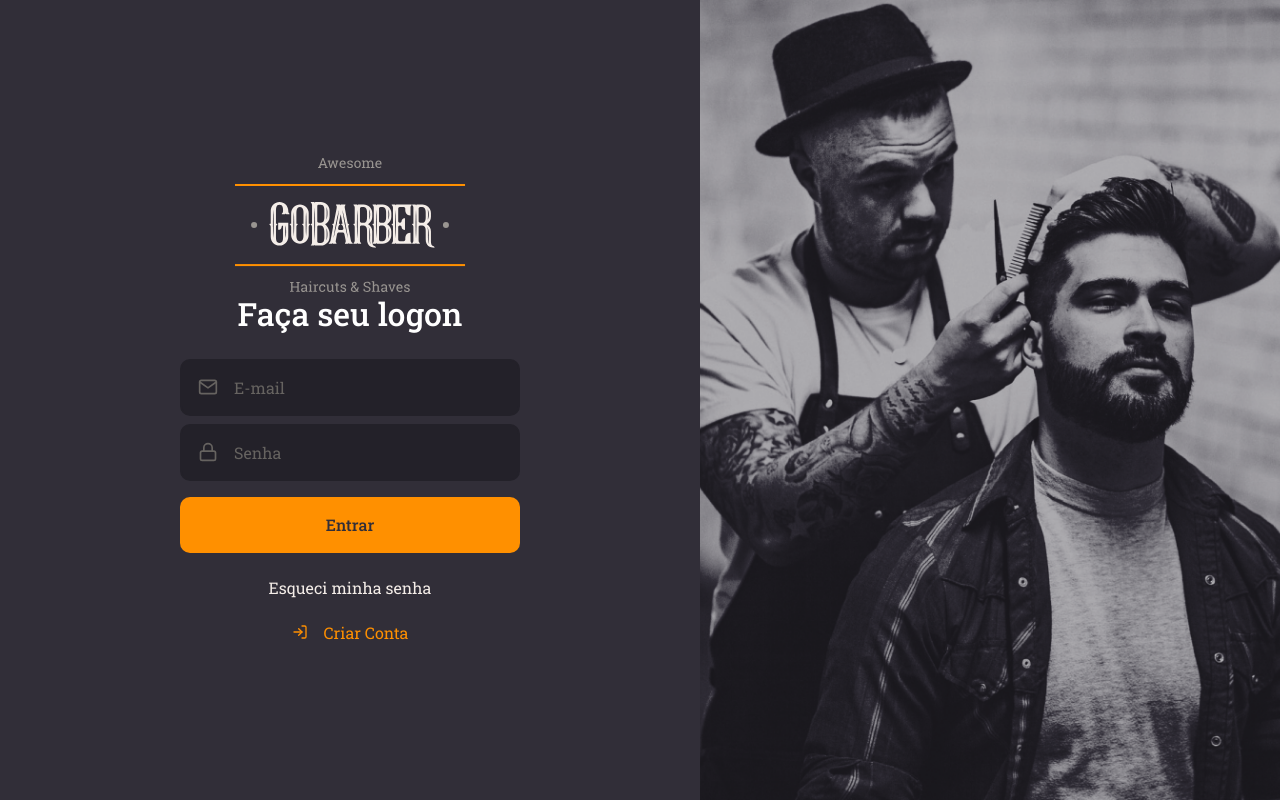
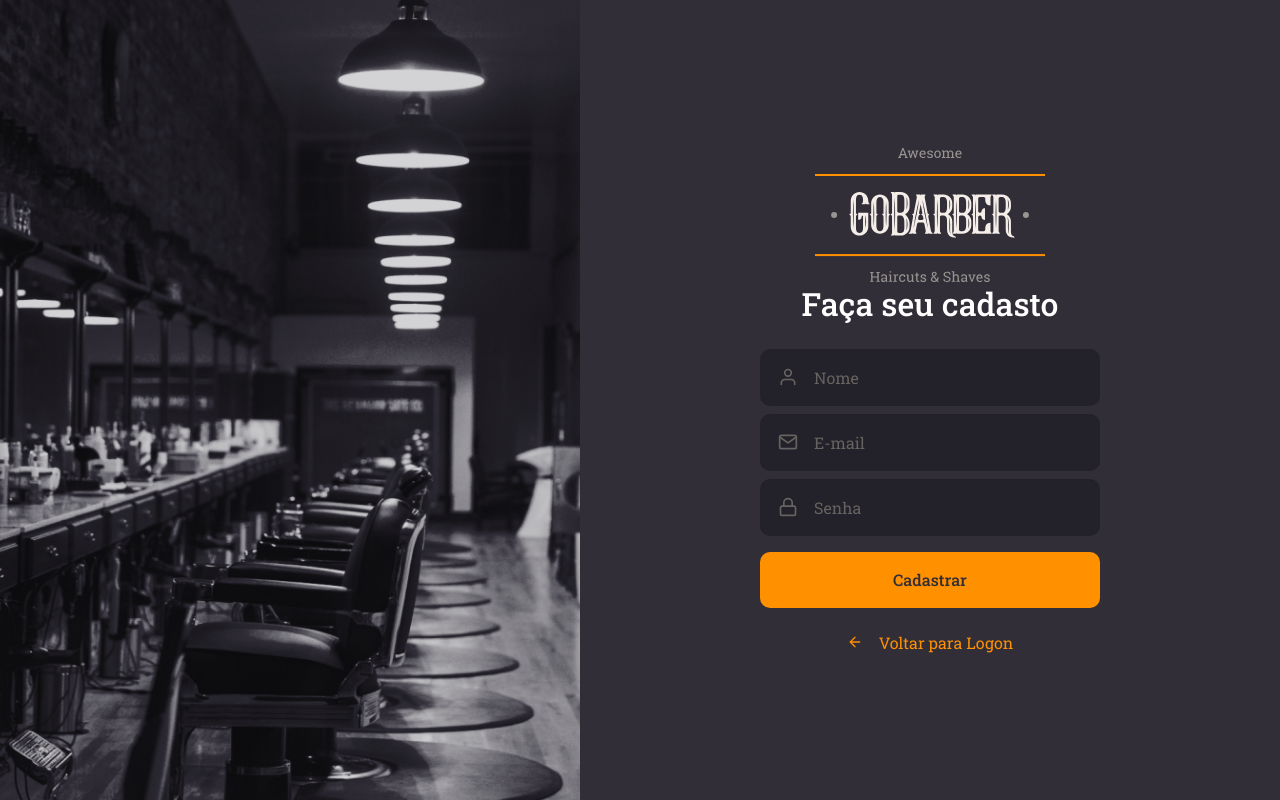
Before and after one commit to JunioResende/GoBarber_frontend, a React (Create React App) app: page / in a window 1280 px wide. Built offline with nearby package versions, Linux system fonts and the light colour scheme.

Commit message:
register page

```diff
--- a/src/App.tsx
+++ b/src/App.tsx
@@ -1,12 +1,13 @@
 import React from 'react';
 
-import SignIn from './pages/SignIn';
+// import SignIn from './pages/SignIn';
+import SignUp from './pages/SignUp';
 
 import GlobalStyle from './styles/global';
 
 const App: React.FC = () => (
   <>
-    <SignIn />
+    <SignUp />
     <GlobalStyle />
   </>
 );
--- /dev/null
+++ b/src/pages/SignUp/index.tsx
@@ -0,0 +1,40 @@
+import React from 'react';
+import { FiMail, FiUser, FiLock, FiArrowLeft } from 'react-icons/fi';
+
+import logoImg from '../../assets/logo.svg';
+
+import Input from '../../components/Input';
+import Button from '../../components/Button';
+
+import { Container, Content, Background } from './styles';
+
+const SignUp: React.FC = () => (
+  <Container>
+    <Background />
+    <Content>
+      <img src={logoImg} alt="GoBarber" />
+
+      <form>
+        <h1>Faça seu cadasto</h1>
+
+        <Input name="name" icon={FiUser} placeholder="Nome" />
+        <Input name="email" icon={FiMail} placeholder="E-mail" />
+        <Input
+          name="password"
+          icon={FiLock}
+          type="password"
+          placeholder="Senha"
+        />
+
+        <Button type="submit">Cadastrar</Button>
+      </form>
+
+      <a href="criar">
+        <FiArrowLeft />
+        Voltar para Logon
+      </a>
+    </Content>
+  </Container>
+);
+
+export default SignUp;
--- /dev/null
+++ b/src/pages/SignUp/styles.ts
@@ -0,0 +1,69 @@
+import styled from 'styled-components';
+import { shade } from 'polished';
+
+import signUpBackgroundImg from '../../assets/sign-up-background.png';
+
+export const Container = styled.div`
+  height: 100vh;
+
+  display: flex;
+  align-items: stretch;
+`;
+
+export const Content = styled.div`
+  display: flex;
+  flex-direction: column;
+  align-items: center;
+
+  place-content: center;
+
+  width: 100%;
+  max-width: 700px;
+
+  form {
+    margin: 0 80px;
+    width: 340px;
+    text-align: center;
+
+    h1 {
+      margin-bottom: 24px;
+    }
+
+    > a {
+      color: #f4ede8;
+      display: block;
+      margin-top: 24px;
+      text-decoration: none;
+      transform: color 0.2;
+
+      &:hover {
+        color: ${shade(0.2, '#f4ede8')};
+      }
+    }
+  }
+
+  > a {
+    color: #ff9000;
+    display: block;
+    margin-top: 24px;
+    text-decoration: none;
+    transition: color 0.2s;
+
+    &:hover {
+      color: ${shade(0.2, '#ff9000')};
+    }
+
+    display: flex;
+    align-items: center;
+
+    svg {
+      margin-right: 16px;
+    }
+  }
+`;
+
+export const Background = styled.div`
+  flex: 1;
+  background: url(${signUpBackgroundImg}) no-repeat center;
+  background-size: cover;
+`;
```
Also changed, not shown: src/assets/sign-up-background.png (added).
